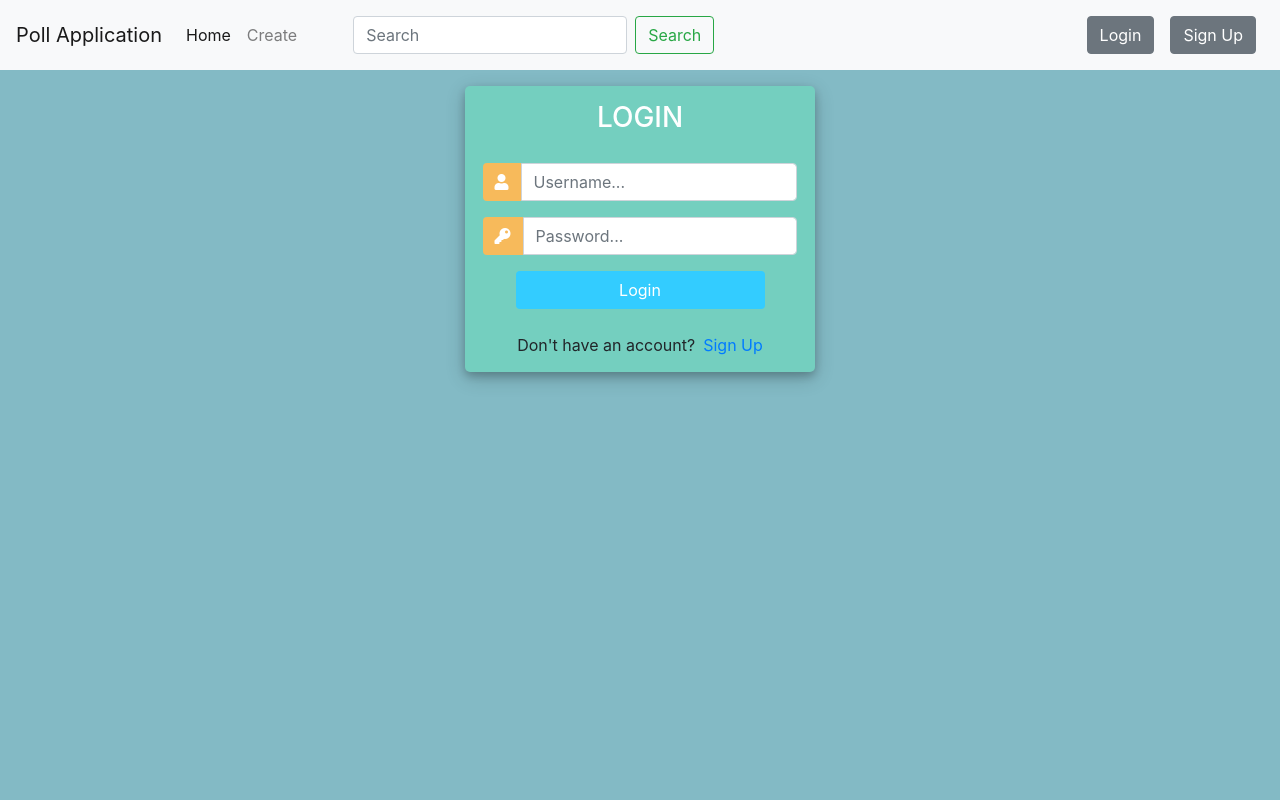
After one commit to janzsob/Custom-Poll-App, a Django app: page /poll/login/ in a window 1280 px wide. The commit adds this page. Run offline with Django 3.2, Linux system fonts and the light colour scheme; some libraries are stand-ins or nearby versions.

Commit message:
login and user registration pages are completed and page restrictions added

```diff
--- /dev/null
+++ b/poll_app/decorators.py
@@ -0,0 +1,27 @@
+from django.http import HttpResponse
+from django.shortcuts import redirect
+from django.contrib import messages
+
+def unauthenticated_user(view_func):
+    def wrapper_func(request, *args, **kwargs):
+        if request.user.is_authenticated:
+            messages.info(request, 'You already have an account.')
+            return redirect("poll_app:home")
+        else:
+            return view_func(request, *args, **kwargs)
+
+    return wrapper_func
+
+def allowed_users(allowed_roles=[]):
+    def decorator(view_func):
+        def wrapper_func(request, *args, **kwargs):
+            group = None
+            if request.user.groups.exists():
+                group = request.user.groups.all()[0].name
+
+            if group  in allowed_roles:
+                return view_func(request, *args, **kwargs)
+            else:
+                return HttpResponse("You are not authorized to view this page")
+        return wrapper_func
+    return decorator
--- a/poll_app/static/poll_app/css/poll_style.css
+++ b/poll_app/static/poll_app/css/poll_style.css
@@ -1,5 +1,5 @@
 body{
-    background-color: hotpink;
+    background-color:  #83bac5 !important;
 }
 
 .card {
--- /dev/null
+++ b/poll_app/templates/poll_app/login.html
@@ -0,0 +1,164 @@
+<!DOCTYPE html>
+<html>
+
+<head>
+	<title>Login</title>
+	<link rel="stylesheet" href="https://stackpath.bootstrapcdn.com/bootstrap/4.1.3/css/bootstrap.min.css" integrity="sha384-MCw98/SFnGE8fJT3GXwEOngsV7Zt27NXFoaoApmYm81iuXoPkFOJwJ8ERdknLPMO" crossorigin="anonymous">
+	<script src="https://ajax.googleapis.com/ajax/libs/jquery/3.3.1/jquery.min.js"></script>
+	<link rel="stylesheet" href="https://use.fontawesome.com/releases/v5.6.1/css/all.css" integrity="sha384-gfdkjb5BdAXd+lj+gudLWI+BXq4IuLW5IT+brZEZsLFm++aCMlF1V92rMkPaX4PP" crossorigin="anonymous">
+
+
+	<style>
+		body,
+		html {
+			margin: 0;
+			padding: 0;
+			height: 100%;
+			background: #83bac5 !important;
+		}
+		.user_card {
+			width: 350px;
+			margin-top: 1rem;
+			margin-bottom: auto;
+			background: #74cfbf;
+			position: relative;
+			display: flex;
+			justify-content: center;
+			flex-direction: column;
+			padding: 15px;
+			box-shadow: 0 4px 8px 0 rgba(0, 0, 0, 0.2), 0 6px 20px 0 rgba(0, 0, 0, 0.19);
+			-webkit-box-shadow: 0 4px 8px 0 rgba(0, 0, 0, 0.2), 0 6px 20px 0 rgba(0, 0, 0, 0.19);
+			-moz-box-shadow: 0 4px 8px 0 rgba(0, 0, 0, 0.2), 0 6px 20px 0 rgba(0, 0, 0, 0.19);
+			border-radius: 5px;
+
+		}
+
+		.form_container {
+			margin-top: 20px;
+		}
+
+		#form-title{
+			color: #fff;
+
+		}
+
+		.login_btn {
+			width: 100%;
+			background: #33ccff !important;
+			color: white !important;
+		}
+		.login_btn:focus {
+			box-shadow: none !important;
+			outline: 0px !important;
+		}
+		.login_container {
+			padding: 0 2rem;
+		}
+		.input-group-text {
+			background: #f7ba5b !important;
+			color: white !important;
+			border: 0 !important;
+			border-radius: 0.25rem 0 0 0.25rem !important;
+		}
+		.input_user,
+		.input_pass:focus {
+			box-shadow: none !important;
+			outline: 0px !important;
+		}
+
+		#messages{
+			background-color: grey;
+			color: #fff;
+			padding: 10px;
+			margin-top: 10px;
+		}
+	</style>
+
+</head>
+<body>
+<nav class="navbar navbar-expand-md navbar-light bg-light">
+	<a class="navbar-brand" href="{% url 'poll_app:home' %}">Poll Application</a>
+	<button class="navbar-toggler" type="button" data-toggle="collapse" data-target="#navbarNav" aria-controls="navbarNav" aria-expanded="false" aria-label="Toggle navigation">
+		<span class="navbar-toggler-icon"></span>
+	</button>
+
+	<div class="collapse navbar-collapse" id="navbarNav">
+
+		<ul class="navbar-nav">
+		<li class="nav-item active">
+			<a class="nav-link" href="{% url 'poll_app:home' %}">Home <span class="sr-only">(current)</span></a>
+		</li>
+		<li class="nav-item">
+			<a class="nav-link" href="{% url 'poll_app:create' %}">Create</a>
+		</li>
+		</ul>
+		<form class="form-inline">
+		<input class="form-control ml-md-5" type="search" placeholder="Search" aria-label="Searchs">
+		<button class="btn btn-outline-success ml-md-2" type="submit">Search</button>
+		</form>
+		<ul class="navbar-nav flex-row ml-auto">
+		{% if request.user.authenticated %}
+		<h4 class="nav-link mt-1">Hello, <span class="">{{ request.user }}</span></h4>
+		<li>
+			<a class="nav-link" href="{% url 'poll_app:logout' %}"><button class="btn btn-danger">Logout</button></a>
+		</li>
+		{% endif %}
+		<li class="">
+			<a class="nav-link" href="{% url 'poll_app:login' %}"><button class="btn btn-secondary mr-1 mr-md-0 mr-lg-0">Login</button></a>
+		</li>
+		<li class="">
+			<a class="nav-link" href="{% url 'poll_app:register' %}"><button class="btn btn-secondary btn-md">Sign Up</button></a>
+		</li>
+		</ul>
+	</div>
+
+	</nav> <!-- Navbar end-->
+
+	<div class="container">
+		<div class="d-flex justify-content-center">
+			<div class="user_card">
+				<div class="d-flex justify-content-center">
+					<h3 id="form-title">LOGIN</h3>
+				</div>
+				<div class="d-flex justify-content-center form_container">
+					<form method="POST" action="">
+                        {% csrf_token %}
+						<div class="input-group mb-3">
+							<div class="input-group-append">
+								<span class="input-group-text"><i class="fas fa-user"></i></span>
+							</div>
+							<input type="text" name="username" placeholder="Username..." class="form-control">
+						</div>
+						<div class="input-group mb-2">
+							<div class="input-group-append">
+								<span class="input-group-text"><i class="fas fa-key"></i></span>
+							</div>
+								<input type="password" name="password" placeholder="Password..." class="form-control" >
+						</div>
+						<div class="d-flex justify-content-center mt-3 login_container">
+				 		    <input class="btn login_btn" type="submit" value="Login">
+				   		</div>
+					</form>
+
+                </div>
+				{% if messages %}
+				{% for message in messages %}
+					<div class="row justify-content-center mt-3">
+						<div class="col-md-10 alert alert-info text-center mb-0" role="alert">
+							{{ message }}
+						</div>
+					</div>
+				{% endfor %}
+				{% endif %}
+				<div class="mt-4">
+					<div class="d-flex justify-content-center links">
+						Don't have an account? <a href="{% url 'poll_app:register' %}" class="ml-2">Sign Up</a>
+					</div>
+
+				</div>
+			</div>
+		</div>
+	</div>
+</body>
+
+</html>
--- a/poll_app/urls.py
+++ b/poll_app/urls.py
@@ -7,4 +7,7 @@ urlpatterns = [
     path("create/", views.create_view, name="create"),
     path("vote/<int:poll_id>/", views.vote_view, name="vote"),
     path("result/<int:pk>/", views.ResultView.as_view(), name="result"),
+    path("register/", views.register_view, name="register"),
+    path("login/", views.login_view, name="login"),
+    path("logout/", views.logout_view, name="logout"),
 ]
--- a/poll_app/views.py
+++ b/poll_app/views.py
@@ -1,10 +1,15 @@
 from django.shortcuts import render, redirect, get_object_or_404
-from .forms import CreatePollForm, QuestionForm, ChoiceForm
+from .forms import CreatePollForm, QuestionForm, ChoiceForm, CustomCreateUserForm
 from .models import Poll, Question, Choice
 from django.http import HttpResponse
 from django.urls import reverse
 from django.forms.formsets import formset_factory
 from django.views import generic
+from django.contrib.auth.forms import UserCreationForm
+from django.contrib import messages
+from django.contrib.auth import authenticate, login, logout
+from django.contrib.auth.decorators import login_required
+from .decorators import unauthenticated_user, allowed_users
 
 # view for rendering home page
 """
@@ -12,6 +17,11 @@ def home_view(request):
     polls = Poll.objects.all()
     context = {"polls": polls}
     return render(request, "poll_app/home.html", context)
+"""
+
+"""
+@login_required(login_url="poll_app:login")
+@allowed_users(allowed_roles=["admin"])
 """
 def home_view(request):
     polls = Question.objects.all()
@@ -32,10 +42,14 @@ def create_view(request):
     context = {"form": form}
     return render(request, "poll_app/create.html", context)
 """
+"""
+@login_required(login_url="poll_app:login")
+"""
 def create_view(request):
-    """
-    https://stackoverflow.com/questions/28054991/combining-two-forms-in-one-django-view
-    """
+    if not request.user.is_authenticated:
+        messages.warning(request, 'You have to log in to be allowed creating poll.')
+        return redirect("poll_app:login")
+
     ChoiceFormSet = formset_factory(ChoiceForm, extra=1, min_num=2, validate_min=True)
     if request.method == "POST":
         question_form = QuestionForm(request.POST)
@@ -100,7 +114,6 @@ def vote_view(request, poll_id):
     if request.method == "POST":
         try:
             selected_choice = poll.choice_set.get(pk=request.POST["clap"])
-            print("Oké")
         except(KeyError):
             return render(request, "poll_app/vote.html", {
                 "poll": poll,
@@ -129,7 +142,51 @@ def result_view(request, poll_id):
     return render(request, "poll_app/result.html", context)
 """
 # View for results. Same as above
-class ResultView(generic.DeleteView):
+class ResultView(generic.DetailView):
     model = Question
     context_object_name = "poll"
     template_name = "poll_app/result.html"
+
+# View for login page
+@unauthenticated_user
+def login_view(request):
+    """
+    if request.user.is_authenticated: # Info message, if the user try to log in, when he is logged in
+        messages.info(request, 'You are already logged in.')
+        return redirect("poll_app:home")
+    """
+    if request.method == "POST":
+        username = request.POST.get("username")
+        password = request.POST.get("password")
+        user = authenticate(request, username=username, password=password)
+
+        if user is not None:
+            login(request, user)
+            return redirect("poll_app:create")
+        else:
+            messages.info(request, "Username or password is incorrect")
+
+    context = {}
+    return render(request, "poll_app/login.html", context)
+
+# View for user logout
+def logout_view(request):
+    logout(request)
+    return redirect("poll_app:login")
+
+# View for register page
+def register_view(request):
+    if request.user.is_authenticated: # Info message, if the user try to register, when he is logged in
+        messages.info(request, 'You already have an account.')
+        return redirect("poll_app:home")
+    else:
+        form = CustomCreateUserForm()
+        if request.method == "POST":
+            form = CustomCreateUserForm(request.POST)
+            if form.is_valid():
+                form.save()
+                user = form.cleaned_data.get("username")
+                messages.success(request, "Account was created for " + user + "!" "\t Now you have to log in.")
+                return redirect("poll_app:login")
+        context = {"form": form}
+        return render(request, "poll_app/register.html", context)
--- a/reboot_project/urls.py
+++ b/reboot_project/urls.py
@@ -22,5 +22,5 @@ urlpatterns = [
     path("", include("testform.urls")),
     path("", include("vote_app.urls")),
     path("voting_panel/", include("voting_panel.urls")),
-    path("poll/", include("poll_app.urls")),
+    path("poll/", include("poll_app.urls", namespace="poll")),
 ]
```
Also changed, not shown: poll_app/forms.py (+7 -0 lines), poll_app/templates/poll_app/base.html (+24 -1 lines), poll_app/templates/poll_app/home.html (+9 -0 lines), poll_app/templates/poll_app/register.html (added, +167 -0 lines).
